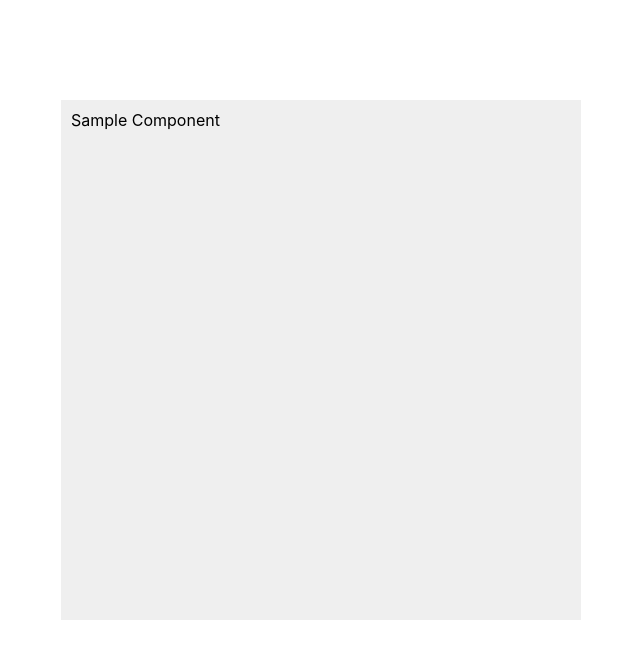
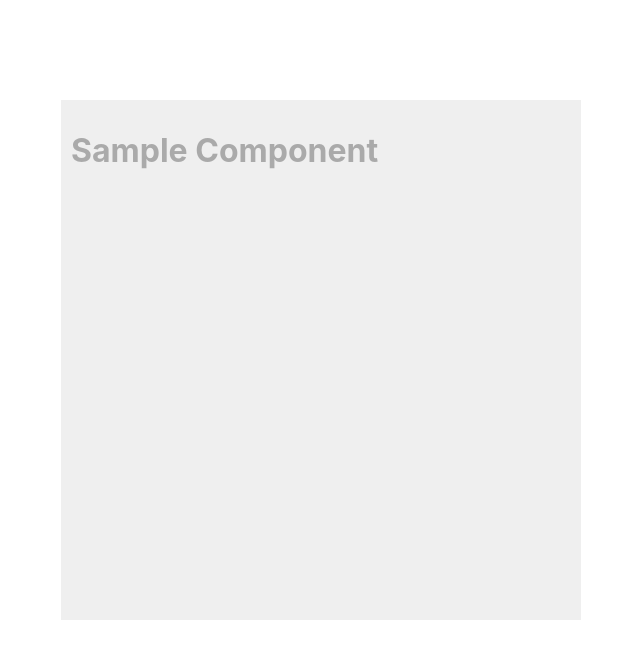
Before and after one commit to masashi-morimoto-ambl/react-training, a React (Create React App) app: page / in a window 1280 px wide. Shown: the top 658 px of the page, without its empty margins (319-959 px from the left). Built offline with nearby package versions, Linux system fonts and the light colour scheme.

Commit message:
configure absolute path

```diff
--- a/craco.config.js
+++ b/craco.config.js
@@ -1,3 +1,5 @@
+const path = require('path')
+
 module.exports = {
   babel: {
     presets: [
@@ -8,4 +10,9 @@ module.exports = {
     ],
     plugins: ["@emotion/babel-plugin"],
   },
+  webpack: {
+    alias: {
+      '@': path.resolve(__dirname, 'src/'),
+    },
+  },
 };
--- a/src/App.tsx
+++ b/src/App.tsx
@@ -1,5 +1,5 @@
 import { css } from '@emotion/react'
-import { List } from './component'
+import { List } from '@/component/List'
 
 const App: React.FunctionComponent = () => {
   return (
--- a/src/component/List.tsx
+++ b/src/component/List.tsx
@@ -1,7 +1,12 @@
+import { color } from '@/styles/theme'
 import { css } from '@emotion/react'
 
 export const List: React.FunctionComponent = () => {
-  return <div css={SampleStyle}>Sample Component</div>
+  return (
+    <div css={SampleStyle}>
+      <h1 css={{ color: color.mainFontColor }}>Sample Component</h1>
+    </div>
+  )
 }
 
 const SampleStyle = css({
--- /dev/null
+++ b/src/styles/theme.ts
@@ -0,0 +1,3 @@
+export const color = {
+  mainFontColor: '#AAAAAA',
+}
```
Also changed, not shown: tsconfig.json (+2 -5 lines), tsconfig.paths.json (added, +8 -0 lines), .eslintrc.json.
